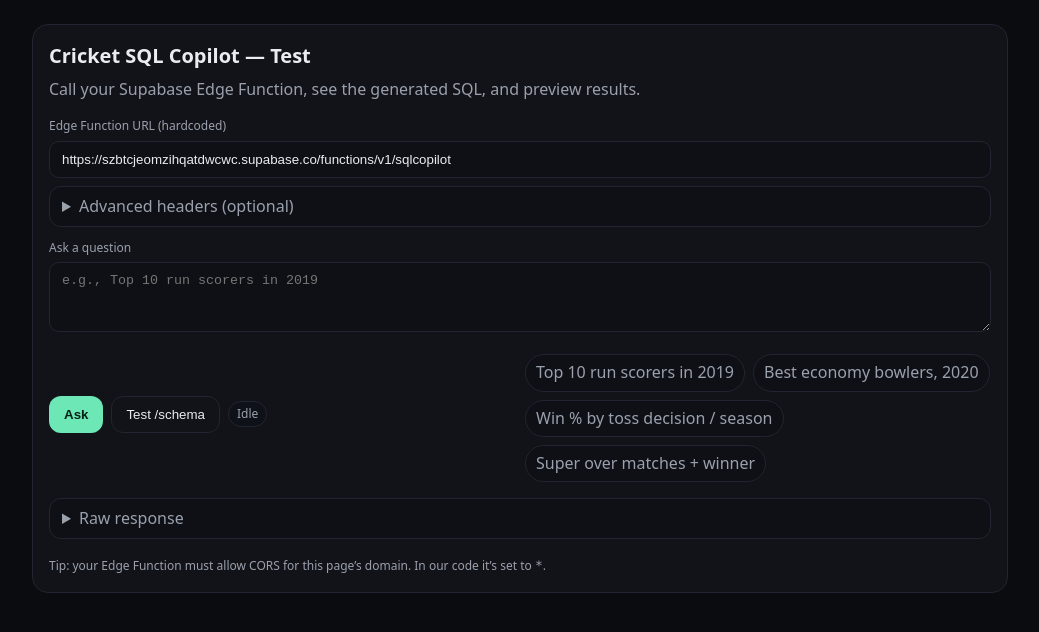
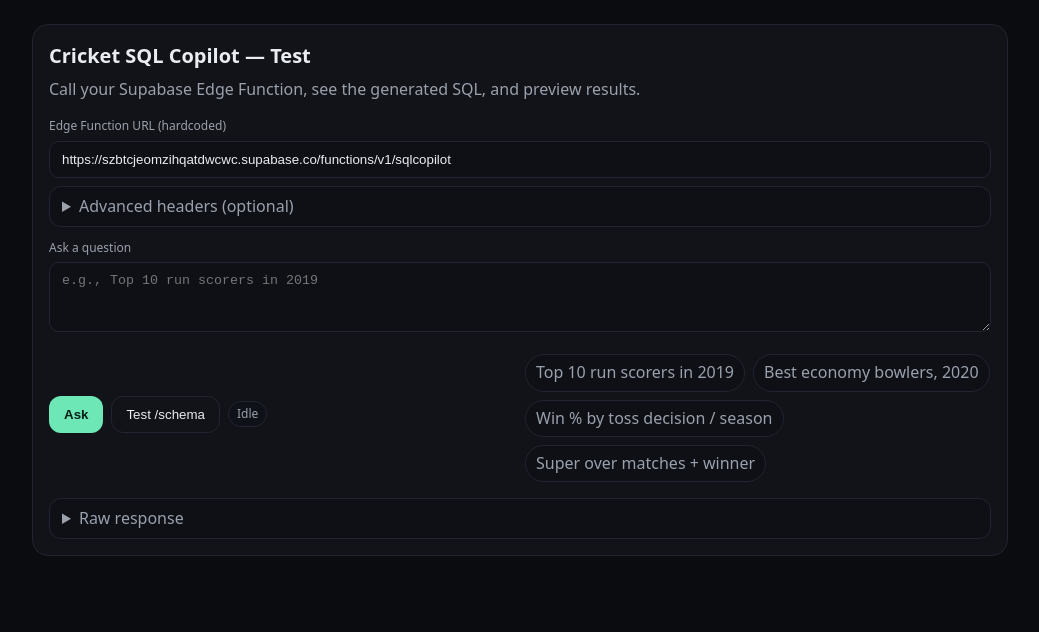
Before and after one commit to nakshatra00/ipl-copilot-test, a plain HTML site: page index.html in a window 1280 px wide. Shown: the whole page, without its empty margins (120-1159 px from the left). Drawn offline with Linux system fonts and the light colour scheme.

Commit message:
Changed footer

```diff
--- a/index.html
+++ b/index.html
@@ -112,7 +112,6 @@
         <pre><code id="raw"></code></pre>
       </details>
 
-      <div class="footer">Tip: your Edge Function must allow CORS for this page’s domain. In our code it’s set to <code>*</code>.</div>
     </div>
   </div>
 
```
